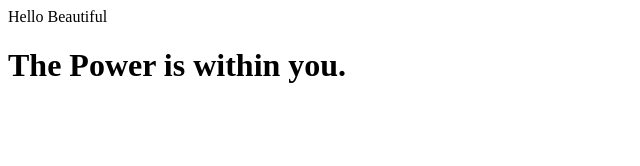
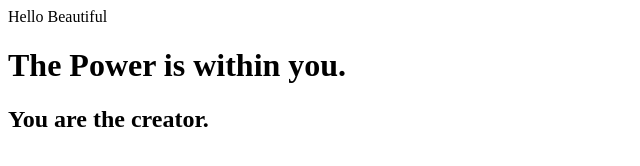
Before and after one commit to SumitaBehera/AWSDevopsServices, a plain HTML site: page index.html in a window 1280 px wide. Shown: the whole page, without its empty margins (0-640 px from the left). Drawn offline with Linux system fonts and the light colour scheme.

Commit message:
Modified index.html in dev

```diff
--- a/index.html
+++ b/index.html
@@ -2,5 +2,7 @@
 <head>
 Hello Beautiful
 </head>
-<body><h1>The Power is within you.</h1></body>
+<body><h1>The Power is within you.</h1>
+	<h2>You are the creator.</h2>
+</body>
 </html>
```
